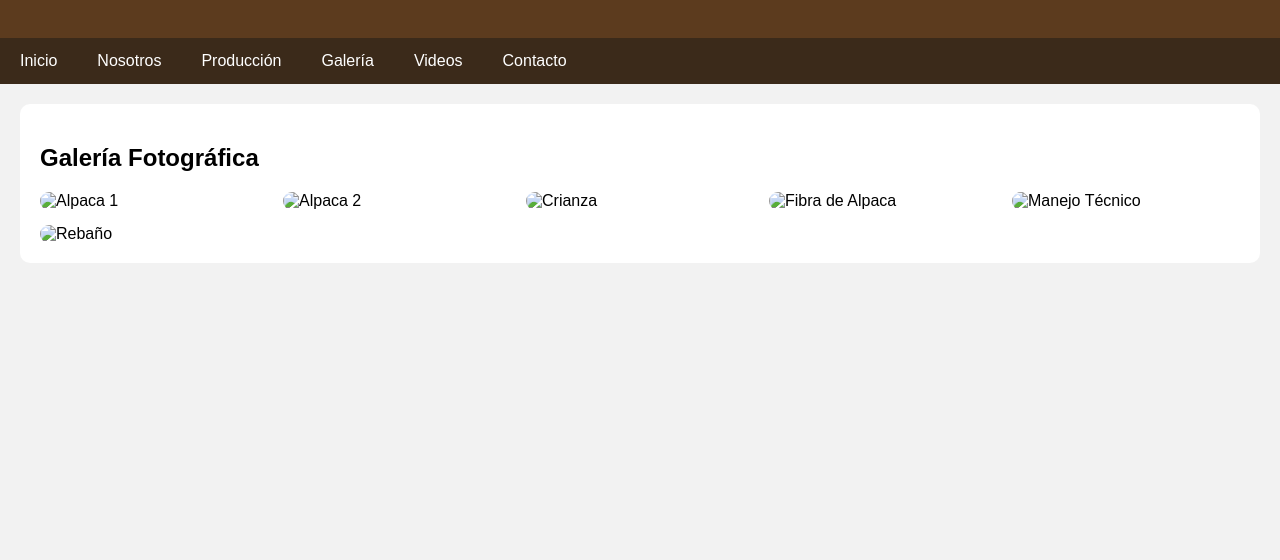
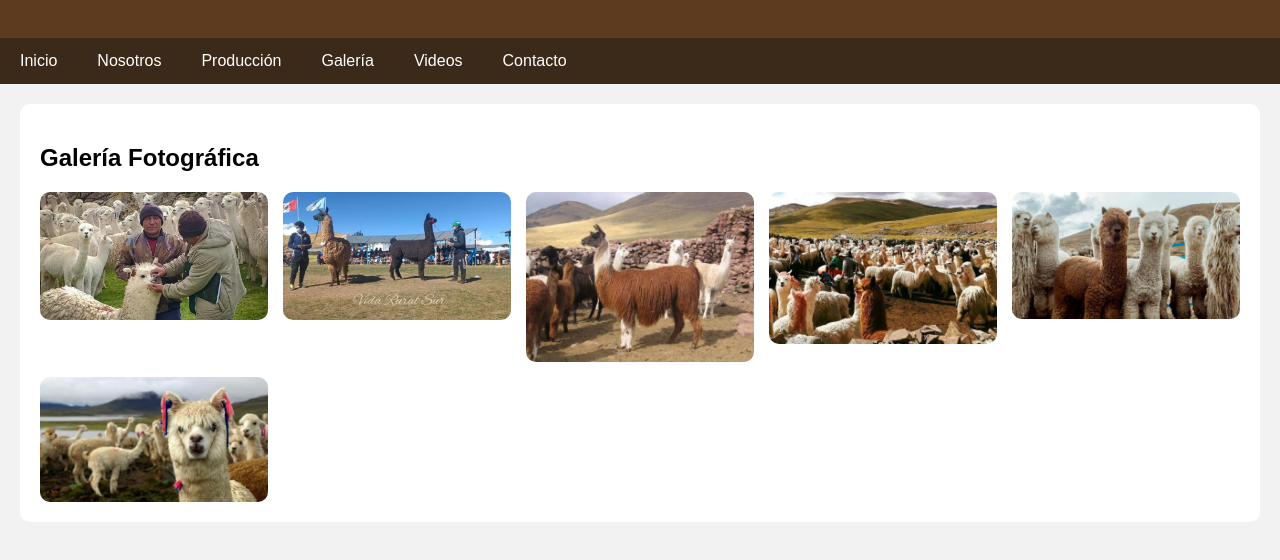
Before and after one commit to fd4398951-cmd/fenano.com, a plain HTML site: page galeria.html in a window 1280 px wide. Shown: the part 126-686 px from the top of the page. Drawn offline with Linux system fonts and the light colour scheme.

Commit message:
Update galeria.html

```diff
--- a/galeria.html
+++ b/galeria.html
@@ -96,11 +96,11 @@
 <section id="galeria">
     <h2>Galería Fotográfica</h2>
     <div class="galeria">
-        <img src="img/a1.jpg" alt="Alpaca 1">
-        <img src="img/a2.jpg" alt="Alpaca 2">
-        <img src="img/a3.jpg" alt="Crianza">
-        <img src="img/a4.jpg" alt="Fibra de Alpaca">
-        <img src="img/a5.jpg" alt="Manejo Técnico">
-        <img src="img/a6.jpg" alt="Rebaño">
+        <img src="fer1.jpg" alt="Alpaca 1">
+        <img src="fer2.jpg" alt="Alpaca 2">
+        <img src="fer3.jpg" alt="Crianza">
+        <img src="fer4.jpg" alt="Fibra de Alpaca">
+        <img src="fer5.jpg" alt="Manejo Técnico">
+        <img src="fer6.jpg" alt="Rebaño">
     </div>
 </section>
```
